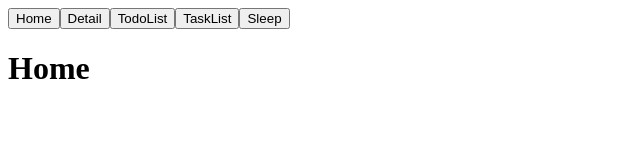
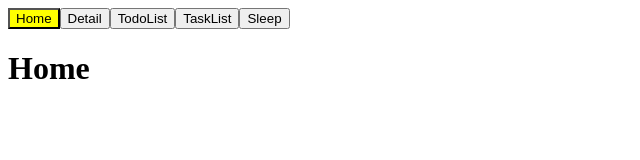
Before and after one commit to budiwputra/learn-react-js, a React (Vite) app: page / in a window 1280 px wide. Shown: the top 160 px of the page, without its empty margins (0-640 px from the left). Built offline with nearby package versions, Linux system fonts and the light colour scheme.

Commit message:
React JS 4 - Conditional className

```diff
--- a/src/components/Container.jsx
+++ b/src/components/Container.jsx
@@ -1,7 +1,12 @@
-import { useNavigate } from "react-router"
+import { useNavigate, useLocation } from "react-router"
+
+import '../css/style.css'
 
 const Container = ({children}) => {
     const navigate = useNavigate()
+    const location = useLocation()
+
+    console.log(location)
 
     const listButton = [
         {
@@ -36,6 +41,10 @@ const Container = ({children}) => {
                         onClick={() => {
                             navigate(item.page)
                         }}
+                        // style={
+                        //     location.pathname === item.page?
+                        //     {backgroundColor: 'yellow'} : {}}
+                        className={location.pathname === item.page ? 'button-active' : ''}
                     >{item.label}</button>
                 ))}
             </div>
--- /dev/null
+++ b/src/css/style.css
@@ -0,0 +1,3 @@
+.button-active {
+    background-color: yellow;
+}
```
